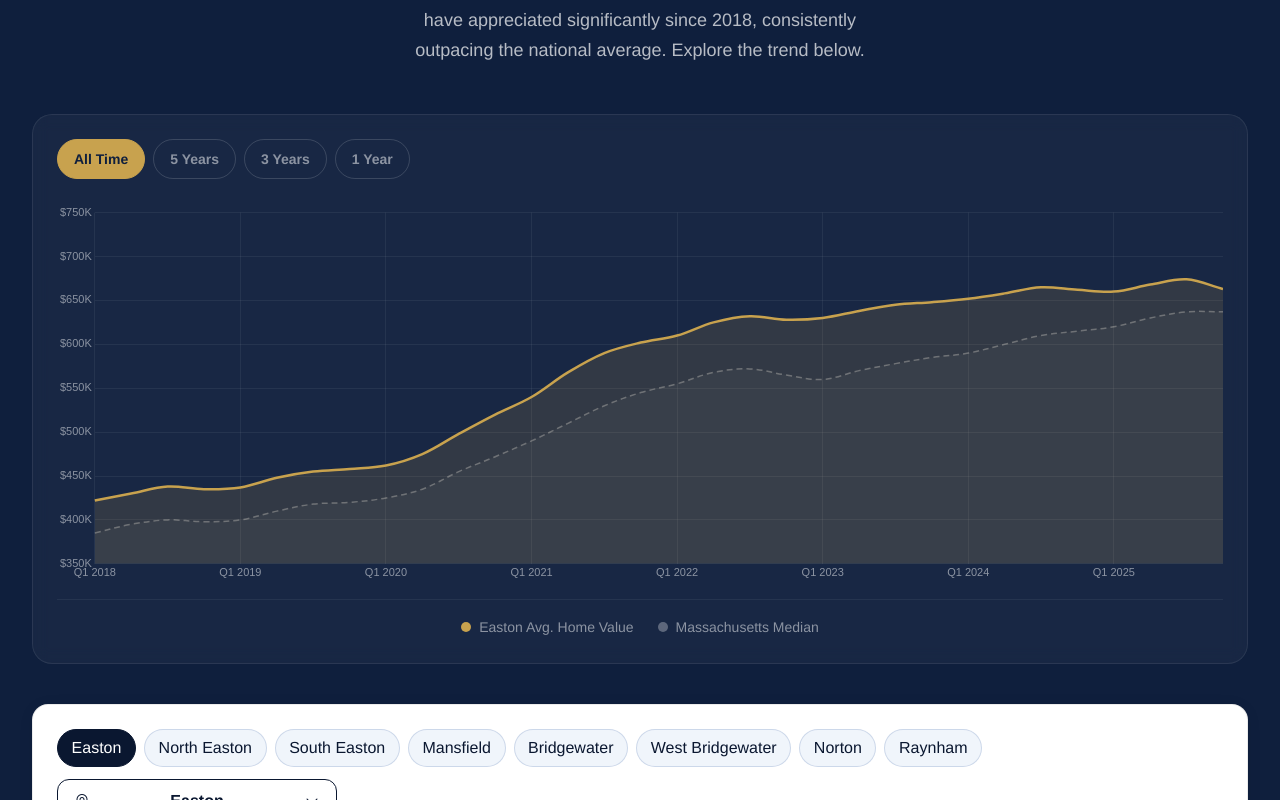
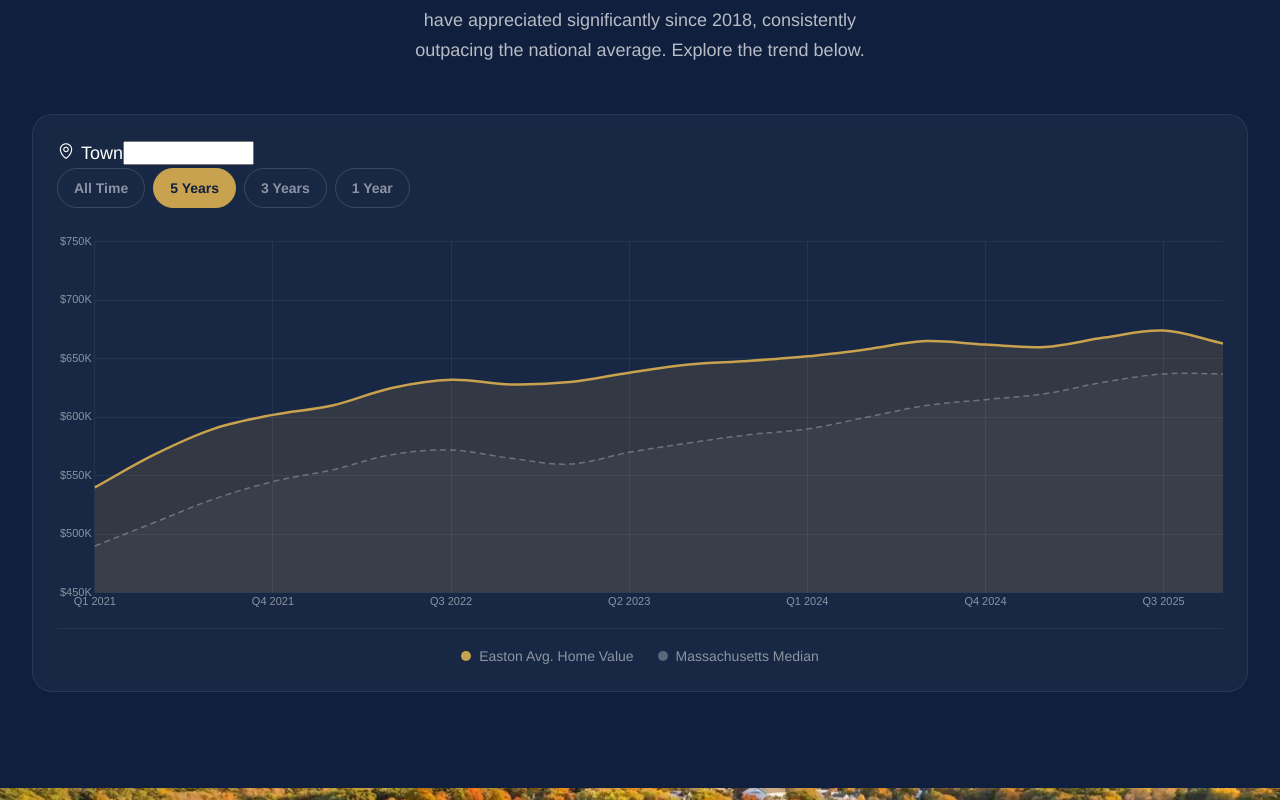
Before and after one commit to jesse-shauffer/jessica-shauffer, a Next.js app: page /market in a window 1280 px wide. Shown: the part 1300-2100 px from the top of the page. Built offline with nearby package versions, Linux system fonts and the light colour scheme; a web font is replaced by a local one.

Commit message:
Fix homepage hero (dark overlay, H1 line break, square photo, remove badge), replace TownSelectorChart with proper charts on all pages, fix getOtherNeighborhoods fallback to 25 towns

```diff
--- a/src/app/(site)/buyers/page.tsx
+++ b/src/app/(site)/buyers/page.tsx
@@ -3,7 +3,6 @@
 import Link from 'next/link';
 import JsonLd from '@/components/JsonLd';
 import BuyersChart from '@/components/BuyersChart';
-import TownSelectorChart from '@/components/TownSelectorChart';
 import ConsultationForm from '@/components/ConsultationForm';
 
 export const metadata: Metadata = {
@@ -96,9 +95,6 @@
             <p className="section__desc" style={{ color: 'rgba(255,255,255,0.7)' }}>Compare median home prices across our key service areas to find the right fit for your budget and lifestyle.</p>
           </div>
           <BuyersChart />
-          <div style={{ marginTop: 'var(--space-10)' }}>
-            <TownSelectorChart />
-          </div>
         </div>
       </section>
 
--- a/src/app/(site)/market/page.tsx
+++ b/src/app/(site)/market/page.tsx
@@ -4,7 +4,6 @@
 import JsonLd from '@/components/JsonLd';
 import StatCard from '@/components/StatCard';
 import HomeValueChart from '@/components/HomeValueChart';
-import TownSelectorChart from '@/components/TownSelectorChart';
 
 export const metadata: Metadata = {
   title: 'South Shore & MetroWest MA Real Estate Market Data — Jessica Shauffer',
@@ -86,9 +85,6 @@
             <p className="section__desc" style={{ color: 'rgba(255,255,255,0.7)' }}>Home values across the South Shore and MetroWest have appreciated significantly since 2018, consistently outpacing the national average. Explore the trend below.</p>
           </div>
           <HomeValueChart />
-          <div style={{ marginTop: 'var(--space-10)' }}>
-            <TownSelectorChart />
-          </div>
         </div>
       </section>
 
--- a/src/app/(site)/sellers/page.tsx
+++ b/src/app/(site)/sellers/page.tsx
@@ -3,7 +3,6 @@
 import Link from 'next/link';
 import JsonLd from '@/components/JsonLd';
 import SellersChart from '@/components/SellersChart';
-import TownSelectorChart from '@/components/TownSelectorChart';
 import StatCard from '@/components/StatCard';
 import ConsultationForm from '@/components/ConsultationForm';
 
@@ -95,9 +94,6 @@
             <p className="section__desc" style={{ color: 'rgba(255,255,255,0.7)' }}>Homes across our 25 target communities consistently sell at or above asking price. Track the regional trends below.</p>
           </div>
           <SellersChart />
-          <div style={{ marginTop: 'var(--space-10)' }}>
-            <TownSelectorChart />
-          </div>
         </div>
       </section>
 
--- a/src/app/globals.css
+++ b/src/app/globals.css
@@ -451,9 +451,9 @@
   inset: 0;
   background: linear-gradient(
     to bottom,
-    rgba(10,22,40,0.3) 0%,
-    rgba(10,22,40,0.45) 50%,
-    rgba(10,22,40,0.6) 100%
+    rgba(10,22,40,0.55) 0%,
+    rgba(10,22,40,0.70) 50%,
+    rgba(10,22,40,0.80) 100%
   );
 }
 
@@ -522,10 +522,10 @@
 }
 
 .hero__actions .btn {
-  min-width: 14rem;
-  font-size: var(--text-base);
+  min-width: 13rem;
+  font-size: var(--text-sm);
   font-weight: 700;
-  padding: var(--space-5) var(--space-10);
+  padding: var(--space-4) var(--space-8);
   border-radius: var(--radius-full);
   display: inline-flex;
   align-items: center;
--- a/src/components/HomeValueChart.tsx
+++ b/src/components/HomeValueChart.tsx
@@ -14,8 +14,7 @@
 
 ChartJS.register(CategoryScale, LinearScale, PointElement, LineElement, Filler, Tooltip);
 
-const fullData = {
-  labels: [
+const labels = [
   'Q1 2018','Q2 2018','Q3 2018','Q4 2018',
   'Q1 2019','Q2 2019','Q3 2019','Q4 2019',
   'Q1 2020','Q2 2020','Q3 2020','Q4 2020',
@@ -24,20 +23,107 @@
   'Q1 2023','Q2 2023','Q3 2023','Q4 2023',
   'Q1 2024','Q2 2024','Q3 2024','Q4 2024',
   'Q1 2025','Q2 2025','Q3 2025','Q4 2025',
-  ],
-  easton: [
+];
+
+const townData: Record<string, { label: string; values: number[] }> = {
+  easton: {
+    label: 'Easton',
+    values: [
       422000,430000,438000,435000,437000,448000,455000,458000,
       462000,475000,498000,520000,540000,568000,590000,602000,
       610000,625000,632000,628000,630000,638000,645000,648000,
       652000,658000,665000,662000,660000,668000,674000,663000,
     ],
-  mass: [
+  },
+  'north-easton': {
+    label: 'North Easton',
+    values: [
+      415000,422000,430000,427000,429000,440000,447000,450000,
+      454000,467000,490000,512000,532000,558000,580000,592000,
+      600000,615000,622000,618000,620000,628000,635000,638000,
+      642000,648000,655000,652000,650000,658000,664000,655000,
+    ],
+  },
+  'south-easton': {
+    label: 'South Easton',
+    values: [
+      398000,406000,414000,411000,413000,424000,431000,434000,
+      438000,451000,474000,496000,516000,542000,564000,576000,
+      584000,599000,606000,602000,604000,612000,619000,622000,
+      626000,632000,639000,636000,634000,642000,648000,639000,
+    ],
+  },
+  canton: {
+    label: 'Canton',
+    values: [
+      510000,520000,530000,527000,529000,542000,551000,555000,
+      560000,575000,602000,628000,652000,685000,712000,728000,
+      738000,756000,764000,759000,762000,772000,780000,784000,
+      789000,796000,804000,800000,798000,808000,815000,804000,
+    ],
+  },
+  sharon: {
+    label: 'Sharon',
+    values: [
+      480000,490000,499000,496000,498000,510000,519000,523000,
+      528000,542000,568000,592000,614000,645000,670000,685000,
+      695000,712000,720000,715000,718000,728000,736000,740000,
+      745000,752000,760000,756000,754000,764000,771000,760000,
+    ],
+  },
+  mansfield: {
+    label: 'Mansfield',
+    values: [
+      395000,403000,411000,408000,410000,420000,428000,431000,
+      435000,447000,469000,490000,509000,535000,556000,568000,
+      576000,590000,597000,593000,595000,604000,611000,614000,
+      618000,624000,631000,628000,626000,634000,640000,631000,
+    ],
+  },
+  bridgewater: {
+    label: 'Bridgewater',
+    values: [
+      355000,362000,369000,367000,368000,377000,384000,387000,
+      390000,401000,421000,440000,457000,480000,499000,510000,
+      517000,530000,536000,533000,535000,543000,549000,552000,
+      556000,561000,567000,564000,562000,569000,575000,567000,
+    ],
+  },
+  hingham: {
+    label: 'Hingham',
+    values: [
+      620000,632000,644000,640000,643000,659000,671000,675000,
+      681000,699000,733000,765000,794000,835000,868000,887000,
+      899000,921000,931000,925000,929000,941000,951000,956000,
+      963000,972000,982000,977000,975000,987000,996000,982000,
+    ],
+  },
+  plymouth: {
+    label: 'Plymouth',
+    values: [
+      340000,347000,354000,351000,353000,362000,368000,371000,
+      374000,384000,403000,421000,437000,459000,477000,487000,
+      494000,507000,512000,509000,511000,518000,524000,527000,
+      530000,535000,541000,538000,536000,543000,548000,541000,
+    ],
+  },
+  norwood: {
+    label: 'Norwood',
+    values: [
+      430000,439000,447000,444000,446000,457000,465000,468000,
+      472000,485000,509000,532000,552000,580000,603000,616000,
+      625000,640000,647000,643000,645000,654000,661000,665000,
+      669000,675000,682000,679000,677000,685000,691000,682000,
+    ],
+  },
+};
+
+const massMedian = [
   385000,395000,400000,398000,400000,410000,418000,420000,
   425000,435000,455000,472000,490000,510000,530000,545000,
   555000,568000,572000,565000,560000,570000,578000,585000,
   590000,600000,610000,615000,620000,630000,637000,637000,
-  ],
-};
+];
 
 const gold = '#c8a24e';
 const goldFade = 'rgba(200,162,78,0.15)';
@@ -50,52 +136,69 @@
 
 export default function HomeValueChart() {
   const chartRef = useRef<ChartJS<'line'>>(null);
-  const [activeRange, setActiveRange] = useState<RangeKey>('all');
+  const [activeRange, setActiveRange] = useState<RangeKey>('5y');
+  const [activeTown, setActiveTown] = useState<string>('easton');
 
   function getSliceStart(range: RangeKey) {
-    if (range === '1y') return fullData.labels.length - 4;
-    if (range === '3y') return fullData.labels.length - 12;
-    if (range === '5y') return fullData.labels.length - 20;
+    if (range === '1y') return labels.length - 4;
+    if (range === '3y') return labels.length - 12;
+    if (range === '5y') return labels.length - 20;
     return 0;
   }
 
   const sliceStart = getSliceStart(activeRange);
-  const labels = fullData.labels.slice(sliceStart);
-  const easton = fullData.easton.slice(sliceStart);
-  const mass = fullData.mass.slice(sliceStart);
+  const slicedLabels = labels.slice(sliceStart);
+  const townValues = townData[activeTown].values.slice(sliceStart);
+  const massValues = massMedian.slice(sliceStart);
+  const townLabel = townData[activeTown].label;
 
-  const allVisible = [...easton, ...mass];
+  const allVisible = [...townValues, ...massValues];
   const minVal = Math.min(...allVisible);
   const maxVal = Math.max(...allVisible);
   const padding = (maxVal - minVal) * 0.15;
 
-  function handleRange(range: RangeKey) {
-    setActiveRange(range);
-  }
-
   return (
     <div className="chart-container">
+      {/* Town selector row */}
+      <div className="chart-town-row">
+        <label htmlFor="hvc-town-select" className="chart-town-label">
+          <i className="ph ph-map-pin" style={{ marginRight: '0.375rem' }}></i>
+          Town
+        </label>
+        <select
+          id="hvc-town-select"
+          className="chart-town-select"
+          value={activeTown}
+          onChange={(e) => setActiveTown(e.target.value)}
+        >
+          {Object.entries(townData).map(([key, t]) => (
+            <option key={key} value={key}>{t.label}</option>
+          ))}
+        </select>
+      </div>
+
+      {/* Time range buttons */}
       <div className="chart-controls">
         {(['all', '5y', '3y', '1y'] as RangeKey[]).map((r) => (
           <button
             key={r}
             className={`chart-btn${activeRange === r ? ' is-active' : ''}`}
-            data-range={r}
-            onClick={() => handleRange(r)}
+            onClick={() => setActiveRange(r)}
           >
             {r === 'all' ? 'All Time' : r === '5y' ? '5 Years' : r === '3y' ? '3 Years' : '1 Year'}
           </button>
         ))}
       </div>
+
       <div className="chart-wrapper">
         <Line
           ref={chartRef}
           data={{
-            labels,
+            labels: slicedLabels,
             datasets: [
               {
-                label: 'Easton Avg. Home Value',
-                data: easton,
+                label: `${townLabel} Avg. Home Value`,
+                data: townValues,
                 borderColor: gold,
                 backgroundColor: goldFade,
                 borderWidth: 2.5,
@@ -109,7 +212,7 @@
               },
               {
                 label: 'Massachusetts Median',
-                data: mass,
+                data: massValues,
                 borderColor: muted,
                 backgroundColor: mutedFade,
                 borderWidth: 1.5,
@@ -169,17 +272,23 @@
                 },
                 border: { display: false },
                 beginAtZero: false,
-                suggestedMin: activeRange === 'all' ? 350000 : minVal - padding,
-                suggestedMax: activeRange === 'all' ? 720000 : maxVal + padding,
+                suggestedMin: minVal - padding,
+                suggestedMax: maxVal + padding,
               },
             },
-            animation: { duration: 1200, easing: 'easeOutQuart' },
+            animation: { duration: 800, easing: 'easeOutQuart' },
           }}
         />
       </div>
       <div className="chart-legend">
-        <span className="chart-legend__item"><span className="chart-legend__dot chart-legend__dot--primary"></span> Easton Avg. Home Value</span>
-        <span className="chart-legend__item"><span className="chart-legend__dot chart-legend__dot--muted"></span> Massachusetts Median</span>
+        <span className="chart-legend__item">
+          <span className="chart-legend__dot chart-legend__dot--primary"></span>
+          {townLabel} Avg. Home Value
+        </span>
+        <span className="chart-legend__item">
+          <span className="chart-legend__dot chart-legend__dot--muted"></span>
+          Massachusetts Median
+        </span>
       </div>
     </div>
   );
```
Also changed, not shown: src/app/(site)/page.tsx (+4 -6 lines), src/components/BuyersChart.tsx (+69 -22 lines), src/components/SellersChart.tsx (+83 -15 lines), src/lib/sanity.ts (+11 -1 lines). Lines whose indentation alone changed are shown as unchanged.
